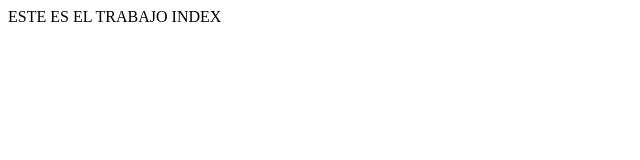
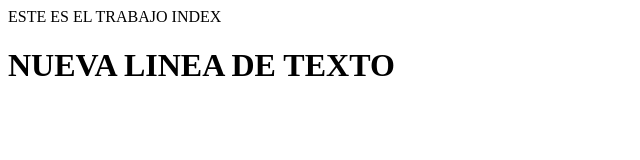
Before and after one commit to Jealex24/nuevo_git, a plain HTML site: page index.html in a window 1280 px wide. Shown: the whole page, without its empty margins (0-640 px from the left). Drawn offline with Linux system fonts and the light colour scheme.

Commit message:
Nuevo commit para Github

```diff
--- a/index.html
+++ b/index.html
@@ -1 +1,2 @@
 <html>ESTE ES EL TRABAJO INDEX</html>
+<h1>NUEVA LINEA DE TEXTO</h1>
```
